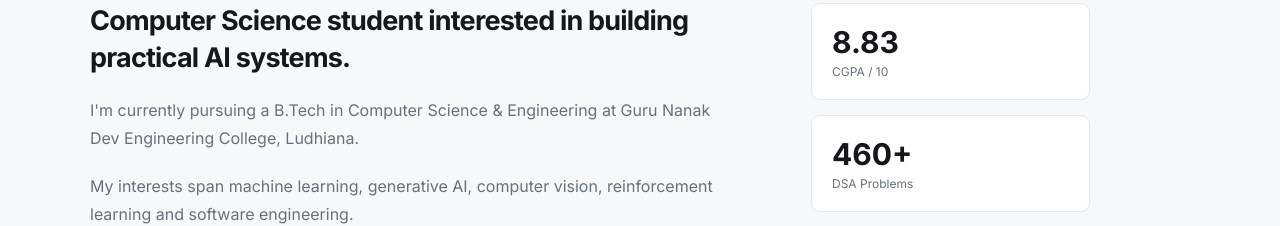
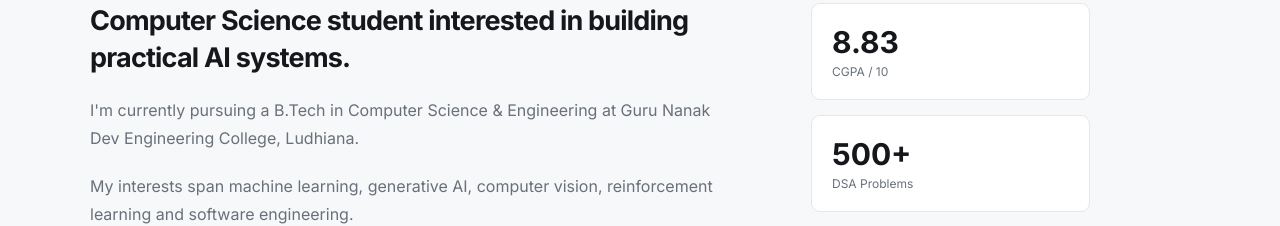
Before and after one commit to simran-kaur5/portfolio, a React (Vite) app: page / in a window 1280 px wide. Shown: the part 900-1126 px from the top of the page. Built offline with nearby package versions, Linux system fonts and the light colour scheme.

Commit message:
Updated number of DSA problems solved

```diff
--- a/src/App.jsx
+++ b/src/App.jsx
@@ -277,7 +277,7 @@ function App() {
             </div>
 
             <div className="stat">
-              <strong>460+</strong>
+              <strong>500+</strong>
               <span>DSA Problems</span>
             </div>
 
```
